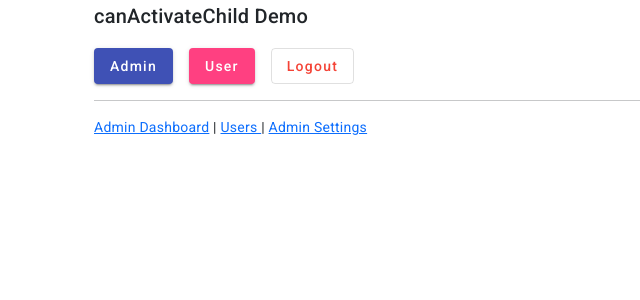
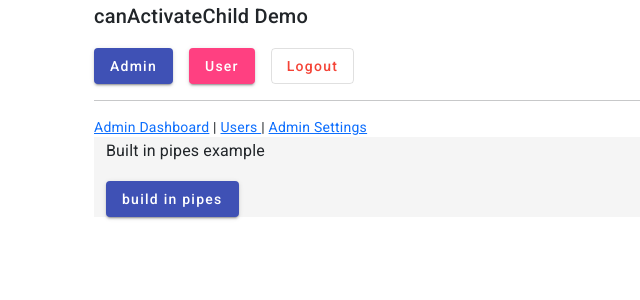
Before and after one commit to gopidesiak1/Angular_19, an Angular app: page /#/home1 in a window 1280 px wide. Shown: the top 300 px of the page, without its empty margins (0-640 px from the left). Built offline with nearby package versions, Linux system fonts and the light colour scheme.

Commit message:
pipes concept

```diff
--- a/src/app/app.routes.ts
+++ b/src/app/app.routes.ts
@@ -6,7 +6,6 @@ import { DocsComponent } from './components/docs/docs.component';
 import { PageNotfoundComponent } from './components/page-notfound/page-notfound.component';
 import { SelectedCourseComponent } from './components/selected-course/selected-course.component';
 import { SelectedCourseDetailComponent } from './components/selected-course-detail/selected-course-detail.component';
-import { HomeComponent } from './components/home/home.component';
 import { Home1Component } from './components/home1/home1.component';
 import { LoginComponent } from './components/login/login.component';
 import { DashboardComponent } from './components/dashboard/dashboard.component';
@@ -16,6 +15,7 @@ import { AdminUsersComponent } from './admin/admin-users/admin-users.component';
 import { AdminSettingsComponent } from './admin/admin-settings/admin-settings.component';
 import { adminGuard } from './gurads/admin.guard';
 import { UnauthorizedComponent } from './components/unauthorized/unauthorized.component';
+import { BuiltInPipesComponent } from './components/built-in-pipes/built-in-pipes.component';
 
 export const routes: Routes = [
      {
@@ -95,6 +95,10 @@ export const routes: Routes = [
 
     },
     {
+      path:'built-in-pipes',
+      component:BuiltInPipesComponent
+    },
+    {
         path:'**',
         component:PageNotfoundComponent
     }
--- /dev/null
+++ b/src/app/components/built-in-pipes/built-in-pipes.component.html
@@ -0,0 +1 @@
+<p>built-in-pipes works!</p>
--- a/src/app/components/home1/home1.component.html
+++ b/src/app/components/home1/home1.component.html
@@ -27,4 +27,10 @@
     <a routerLink="/admin/settings">Admin Settings</a>
   </nav>
 
+  <div class="container" style="background-color:whitesmoke">
+    <h3>Built in pipes example</h3>
+    <button mat-raised-button color="primary" [routerLink]="'/built-in-pipes'">
+      build in pipes</button>
+  </div>
+
 </div>
```
Also changed, not shown: src/app/components/built-in-pipes/built-in-pipes.component.ts (added, +11 -0 lines), src/app/components/built-in-pipes/built-in-pipes.component.css (added), 1 other file (tests, documents, lock files or other folders).
